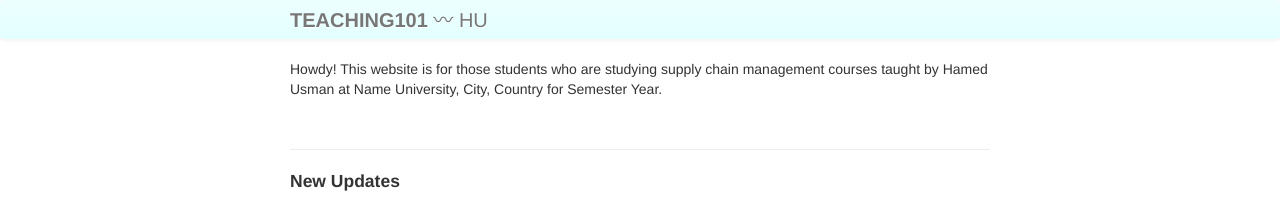
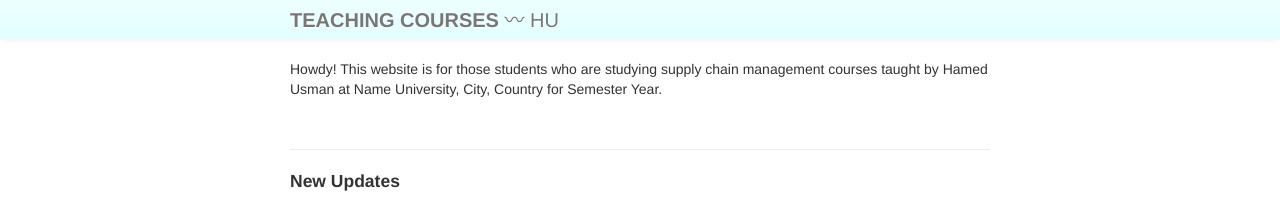
Before and after one commit to 101scm/101scm.github.io, a Jekyll site: the page built from index.md, in a window 1280 px wide. Shown: the top 203 px of the page. Built offline with Jekyll 4.4.1, drawn with Linux system fonts in a browser that asks for light colours.

Commit message:
Update _config.yml

```diff
--- a/_config.yml
+++ b/_config.yml
@@ -8,7 +8,7 @@ highlighter: rouge
 # Themes are encouraged to use these universal variables
 # so be sure to set them if your theme uses them.
 #
-title : <b>TEACHING101</b> 〰 HU
+title : <b>TEACHING COURSES</b> 〰 HU
 author :
   name :
   email :
```
